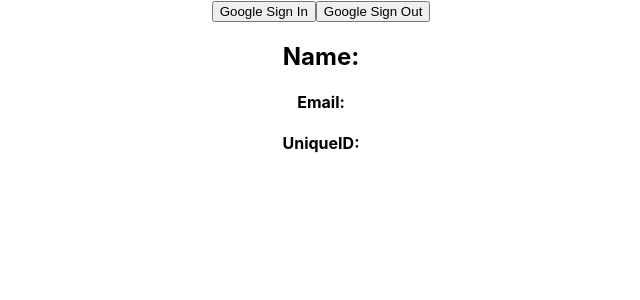
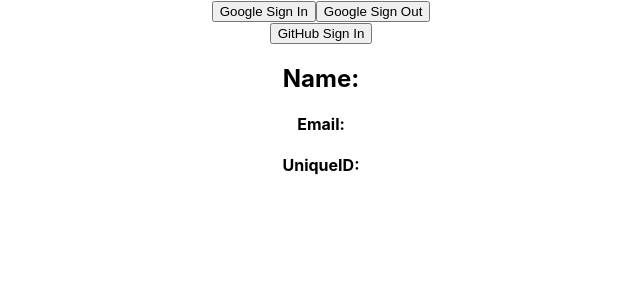
Before and after one commit to shawon-MG/mod-56--simple_firebase_authentication, a React (Create React App) app: page / in a window 1280 px wide. Shown: the top 300 px of the page, without its empty margins (319-959 px from the left). Built offline with nearby package versions, Linux system fonts and the light colour scheme.

Commit message:
Github sign in is added)

```diff
--- a/src/App.js
+++ b/src/App.js
@@ -1,4 +1,4 @@
-import { getAuth, GoogleAuthProvider, signInWithPopup, signOut } from 'firebase/auth';
+import { getAuth, GithubAuthProvider, GoogleAuthProvider, signInWithPopup, signOut } from 'firebase/auth';
 import { useState } from 'react';
 import './App.css';
 import app from "./firebase.init";
@@ -9,25 +9,36 @@
 
   const [user, setUser] = useState({});
 
-  const provider = new GoogleAuthProvider();/* etar jonno pop-up asbe */
+  const googleProvider = new GoogleAuthProvider();/* etar jonno pop-up asbe */
+  const githubProvider = new GithubAuthProvider();
 
   const handleGoogleSignIn = () => {
-    signInWithPopup(auth, provider) /*firebase theke imported etao*/
+    signInWithPopup(auth, googleProvider) /*firebase theke imported etao*/
       .then(result => {
         const user = result.user;
         setUser(user);
         console.log(user);
       })
       .catch(error => {
-        console.log('error : ', error);
+        console.error('error : ', error);
       })
-  }
+  };
+
+  const handleGithubSignIn = () => {
+    signInWithPopup(auth, githubProvider)
+      .then(result => {
+        const user = result.user;
+        setUser(user);
+      })
+      .catch(error => {
+        console.error(error);
+      })
+  };
 
   const handleGoogleSignOut = () => {
     signOut(auth)
       .then(() => {
         setUser({});
-        console.log("Out")
       })
       .catch((error) => {
         setUser({});
@@ -38,7 +49,8 @@
     <div className="App">
 
       <button onClick={handleGoogleSignIn} >Google Sign In</button>
-      <button onClick={handleGoogleSignOut}>Google Sign Out</button>
+      <button onClick={handleGoogleSignOut}>Google Sign Out</button> <br />
+      <button onClick={handleGithubSignIn}>GitHub Sign In</button>
       <h2>Name: {user.displayName}</h2>
       <h4>Email: {user.email}</h4>
       <h4>UniqueID: {user.uid}</h4>
```
